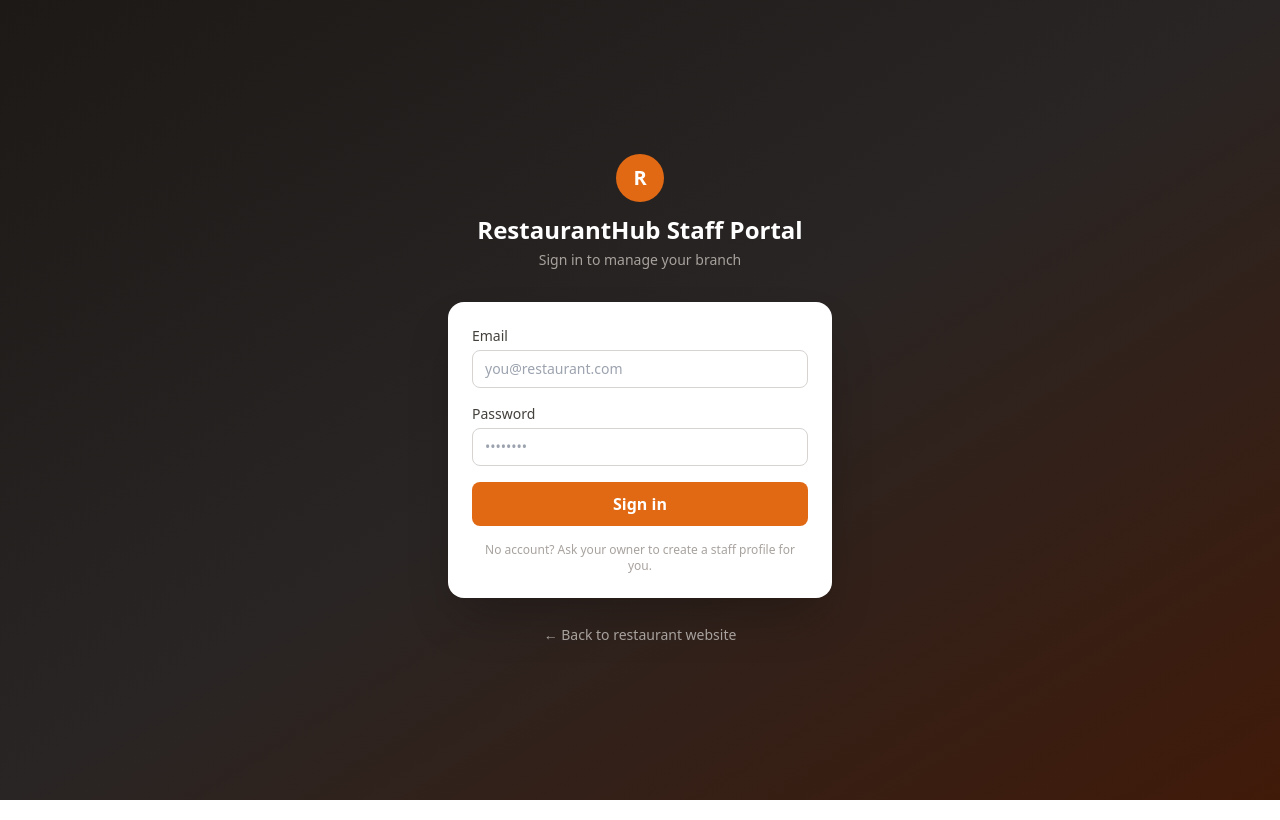
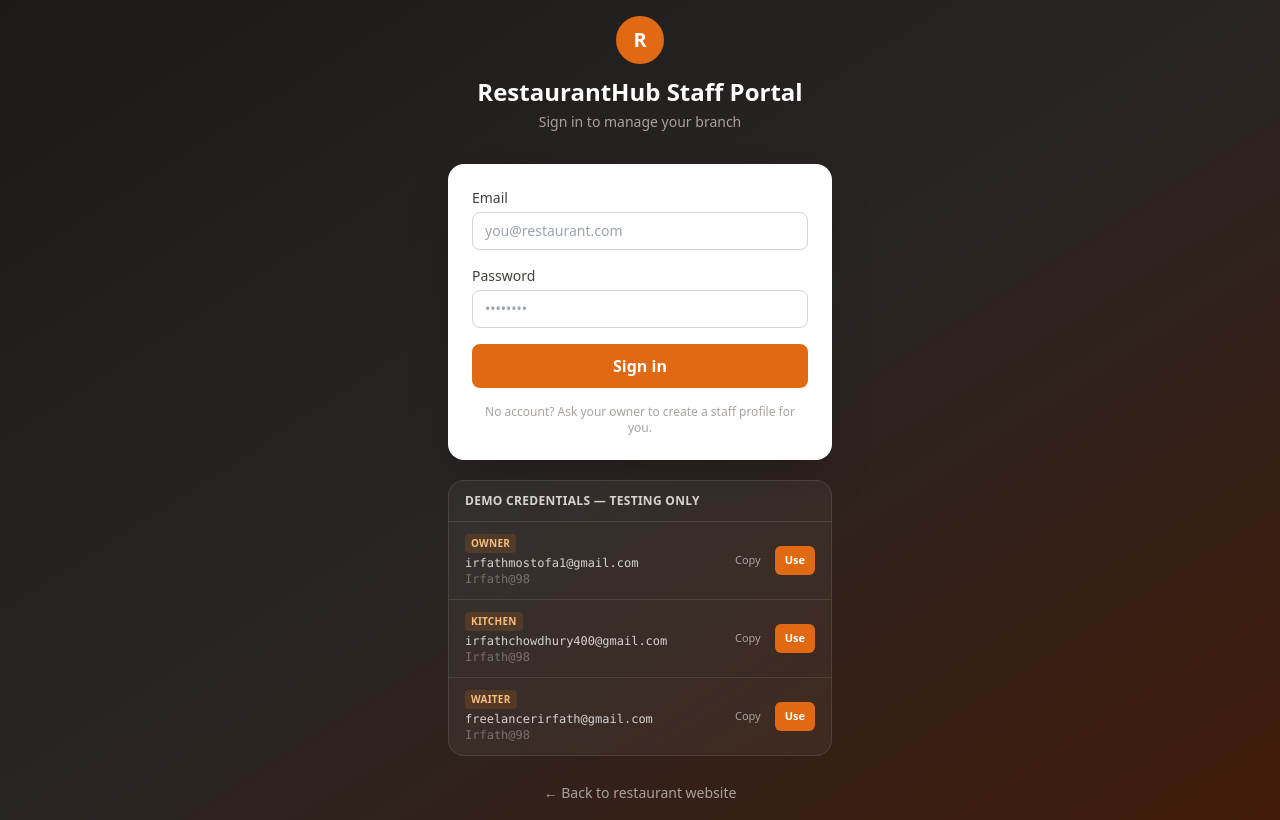
Before and after one commit to irfathmostofa/Restaurant-Management, a React (Vite) app: page /admin/login in a window 1280 px wide. Built offline with nearby package versions, Linux system fonts and the light colour scheme; no server answers; the database is empty.

Commit message:
new update

```diff
--- a/src/pages/admin/Login.jsx
+++ b/src/pages/admin/Login.jsx
@@ -1,61 +1,113 @@
-import { useState } from 'react'
-import { useLocation, useNavigate, Link } from 'react-router-dom'
-import supabase from '../../lib/supabase'
-import { fetchDefaultRoute } from '../../lib/config'
-import { logActivity } from '../../lib/activity'
+import { useState } from "react";
+import { useLocation, useNavigate, Link } from "react-router-dom";
+import supabase from "../../lib/supabase";
+import { fetchDefaultRoute } from "../../lib/config";
+import { logActivity } from "../../lib/activity";
+
+const DEMO_ACCOUNTS = [
+  { role: "Owner", email: "irfathmostofa1@gmail.com", password: "Irfath@98" },
+  {
+    role: "Kitchen",
+    email: "irfathchowdhury400@gmail.com",
+    password: "Irfath@98",
+  },
+  {
+    role: "Waiter",
+    email: "freelancerirfath@gmail.com",
+    password: "Irfath@98",
+  },
+];
 
 export default function Login() {
-  const [email, setEmail] = useState('')
-  const [password, setPassword] = useState('')
-  const [error, setError] = useState(null)
-  const [loading, setLoading] = useState(false)
-  const navigate = useNavigate()
-  const location = useLocation()
-  const from = location.state?.from || '/admin/dashboard'
+  const [email, setEmail] = useState("");
+  const [password, setPassword] = useState("");
+  const [error, setError] = useState(null);
+  const [loading, setLoading] = useState(false);
+  const [copiedKey, setCopiedKey] = useState(null);
+  const navigate = useNavigate();
+  const location = useLocation();
+  const from = location.state?.from || "/admin/dashboard";
 
   const handleLogin = async (e) => {
-    e.preventDefault()
-    setLoading(true)
-    setError(null)
-    const { data, error } = await supabase.auth.signInWithPassword({ email, password })
+    e.preventDefault();
+    setLoading(true);
+    setError(null);
+    const { data, error } = await supabase.auth.signInWithPassword({
+      email,
+      password,
+    });
     if (error) {
-      setLoading(false)
-      setError(error.message)
-      return
+      setLoading(false);
+      setError(error.message);
+      return;
     }
     if (data.user) {
       // Resolve the landing page for the signed-in user's role. The default
       // fallback (`/admin/dashboard`) is only used when the user was deep
       // linked to a specific page; otherwise we honour the configurable
       // per-role route stored in role_default_routes.
-      let dest = from
-      if (from === '/admin/dashboard') {
-        const { data: staffRow } = await supabase.from('staff').select('role, branch_id').eq('user_id', data.user.id).maybeSingle()
-        dest = await fetchDefaultRoute(staffRow?.role)
+      let dest = from;
+      if (from === "/admin/dashboard") {
+        const { data: staffRow } = await supabase
+          .from("staff")
+          .select("role, branch_id")
+          .eq("user_id", data.user.id)
+          .maybeSingle();
+        dest = await fetchDefaultRoute(staffRow?.role);
         logActivity({
-          module: 'auth',
-          action: 'login',
+          module: "auth",
+          action: "login",
           description: `Signed in as ${data.user.email}`,
-          branchId: staffRow?.branch_id
-        })
+          branchId: staffRow?.branch_id,
+        });
       }
-      setLoading(false)
-      navigate(dest, { replace: true })
+      setLoading(false);
+      navigate(dest, { replace: true });
     }
-  }
+  };
+
+  // Fills the form with a demo account. Doesn't auto-submit — lets the
+  // person see what got filled in before signing in, same as typing it.
+  const useDemoAccount = (account) => {
+    setEmail(account.email);
+    setPassword(account.password);
+    setError(null);
+  };
+
+  const copyToClipboard = async (text, key) => {
+    try {
+      await navigator.clipboard.writeText(text);
+      setCopiedKey(key);
+      setTimeout(() => setCopiedKey((k) => (k === key ? null : k)), 1500);
+    } catch {
+      // Clipboard API unavailable (e.g. insecure context) — silently ignore,
+      // the "Use" button still fills the form either way.
+    }
+  };
 
   return (
     <div className="min-h-screen flex items-center justify-center bg-gradient-to-br from-stone-900 via-stone-800 to-brand-950 p-4">
       <div className="w-full max-w-sm">
         <div className="text-center mb-8">
-          <span className="inline-flex items-center justify-center w-12 h-12 rounded-full bg-brand-600 text-white font-bold text-xl mb-3">R</span>
-          <h1 className="text-2xl font-bold text-white">RestaurantHub Staff Portal</h1>
-          <p className="text-stone-400 text-sm mt-1">Sign in to manage your branch</p>
+          <span className="inline-flex items-center justify-center w-12 h-12 rounded-full bg-brand-600 text-white font-bold text-xl mb-3">
+            R
+          </span>
+          <h1 className="text-2xl font-bold text-white">
+            RestaurantHub Staff Portal
+          </h1>
+          <p className="text-stone-400 text-sm mt-1">
+            Sign in to manage your branch
+          </p>
         </div>
 
-        <form onSubmit={handleLogin} className="bg-white rounded-2xl shadow-2xl p-6 space-y-4">
+        <form
+          onSubmit={handleLogin}
+          className="bg-white rounded-2xl shadow-2xl p-6 space-y-4"
+        >
           <div>
-            <label className="block text-sm font-medium text-stone-700 mb-1">Email</label>
+            <label className="block text-sm font-medium text-stone-700 mb-1">
+              Email
+            </label>
             <input
               type="email"
               value={email}
@@ -67,7 +119,9 @@ export default function Login() {
             />
           </div>
           <div>
-            <label className="block text-sm font-medium text-stone-700 mb-1">Password</label>
+            <label className="block text-sm font-medium text-stone-700 mb-1">
+              Password
+            </label>
             <input
               type="password"
               value={password}
@@ -84,17 +138,75 @@ export default function Login() {
             disabled={loading}
             className="w-full py-2.5 rounded-lg bg-brand-600 text-white font-semibold hover:bg-brand-700 disabled:opacity-60 transition-colors"
           >
-            {loading ? 'Signing in…' : 'Sign in'}
+            {loading ? "Signing in…" : "Sign in"}
           </button>
           <p className="text-xs text-stone-400 text-center">
             No account? Ask your owner to create a staff profile for you.
           </p>
         </form>
 
+        {/* Demo credentials — for testing/reviewing only. */}
+        <div className="mt-5 bg-white/5 border border-white/10 rounded-2xl backdrop-blur-sm overflow-hidden">
+          <div className="px-4 py-3 border-b border-white/10 flex items-center gap-2">
+            {/* <span className="text-amber-400 text-sm">⚠</span> */}
+            <p className="text-xs font-semibold text-stone-300 uppercase tracking-wide">
+              Demo credentials — testing only
+            </p>
+          </div>
+          <ul className="divide-y divide-white/10">
+            {DEMO_ACCOUNTS.map((account) => (
+              <li
+                key={account.role}
+                className="px-4 py-3 flex items-center justify-between gap-3"
+              >
+                <div className="min-w-0">
+                  <div className="flex items-center gap-2 mb-0.5">
+                    <span className="text-[10px] font-bold uppercase tracking-wide text-brand-300 bg-brand-500/15 rounded px-1.5 py-0.5">
+                      {account.role}
+                    </span>
+                  </div>
+                  <p className="text-xs font-mono text-stone-300 truncate">
+                    {account.email}
+                  </p>
+                  <p className="text-xs font-mono text-stone-500">
+                    {account.password}
+                  </p>
+                </div>
+                <div className="flex items-center gap-1.5 shrink-0">
+                  <button
+                    type="button"
+                    onClick={() =>
+                      copyToClipboard(
+                        `${account.email} / ${account.password}`,
+                        account.role,
+                      )
+                    }
+                    className="text-[11px] font-medium text-stone-400 hover:text-white px-2 py-1.5 rounded-md hover:bg-white/10 transition-colors"
+                  >
+                    {copiedKey === account.role ? "Copied" : "Copy"}
+                  </button>
+                  <button
+                    type="button"
+                    onClick={() => useDemoAccount(account)}
+                    className="text-[11px] font-semibold text-white bg-brand-600 hover:bg-brand-700 px-2.5 py-1.5 rounded-md transition-colors"
+                  >
+                    Use
+                  </button>
+                </div>
+              </li>
+            ))}
+          </ul>
+        </div>
+
         <div className="text-center mt-6">
-          <Link to="/" className="text-sm text-stone-400 hover:text-white transition-colors">← Back to restaurant website</Link>
+          <Link
+            to="/"
+            className="text-sm text-stone-400 hover:text-white transition-colors"
+          >
+            ← Back to restaurant website
+          </Link>
         </div>
       </div>
     </div>
-  )
+  );
 }
```
